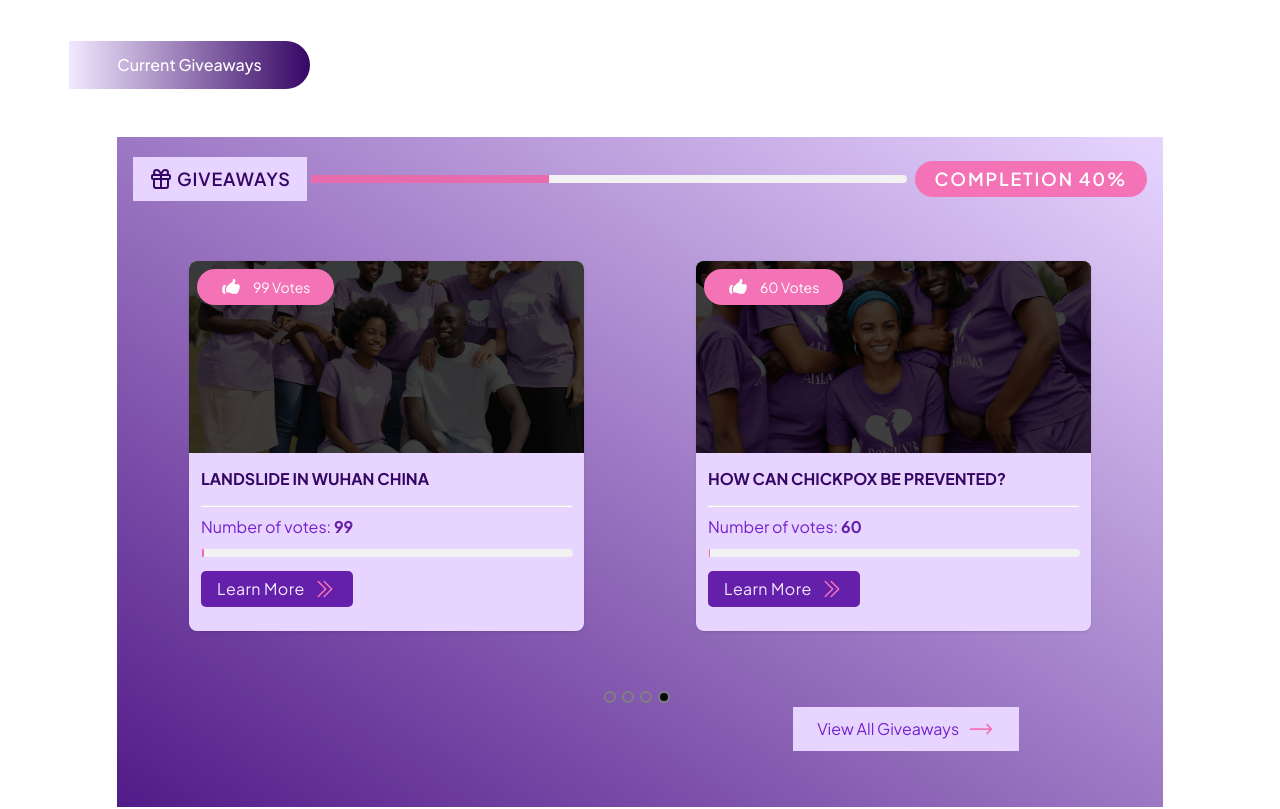
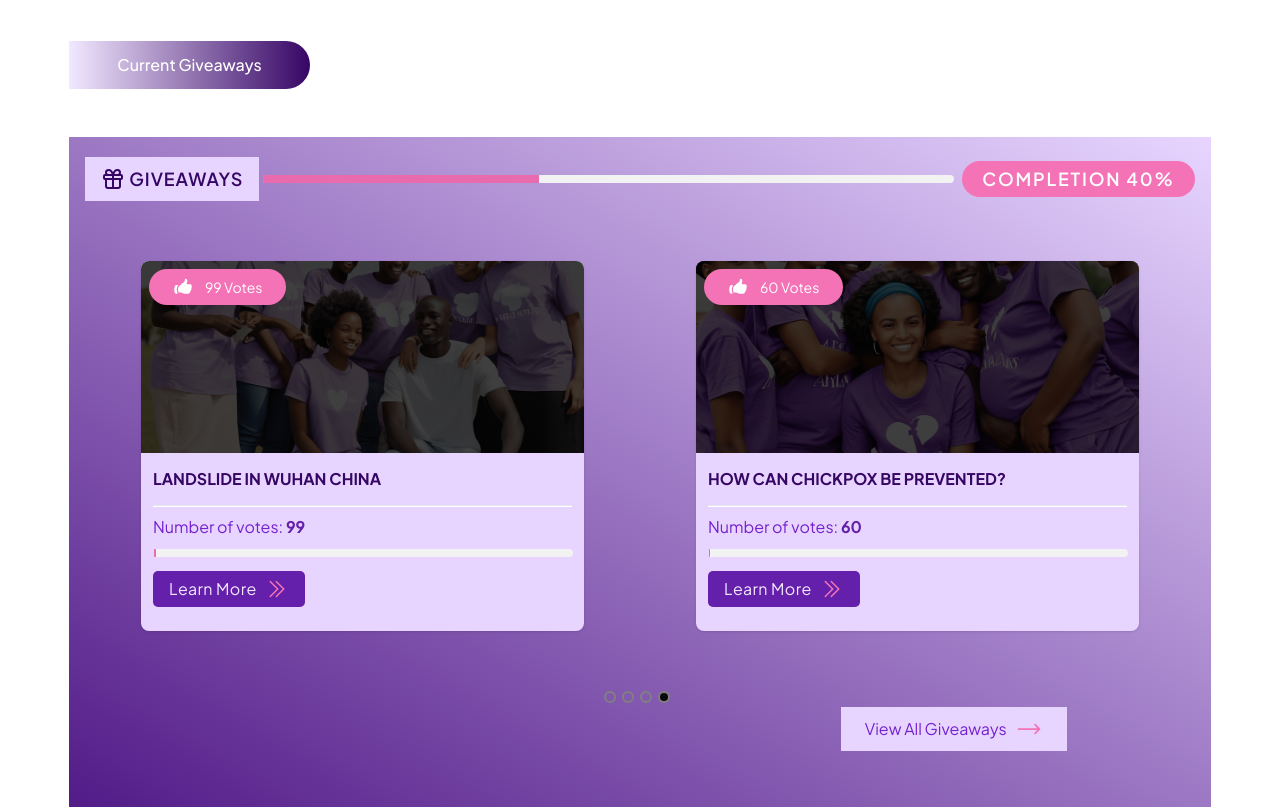
Before and after one commit to Idomason/helpMe, a React (Vite) app in the folder client/: page / in a window 1280 px wide. Shown: the part 3060-3869 px from the top of the page. Built offline with nearby package versions, Linux system fonts and the light colour scheme.

Commit message:
add the CTA component

```diff
--- a/client/src/components/CurrentGiveaways/CurrentGiveaways.tsx
+++ b/client/src/components/CurrentGiveaways/CurrentGiveaways.tsx
@@ -10,7 +10,7 @@ export default function CurrentGiveaways() {
       <div className="mx-auto px-4 md:w-11/12">
         {/* Heading */}
         <ShortHeader heading="current giveaways" />
-        <div className="mx-auto bg-gradient-to-bl from-helpMe-200 to-helpMe-900 p-4 md:w-11/12">
+        <div className="mx-auto bg-gradient-to-bl from-helpMe-200 to-helpMe-900 p-4">
           {/* Sliding Details */}
           <div className="flex items-center justify-between">
             {/* Category */}
```
